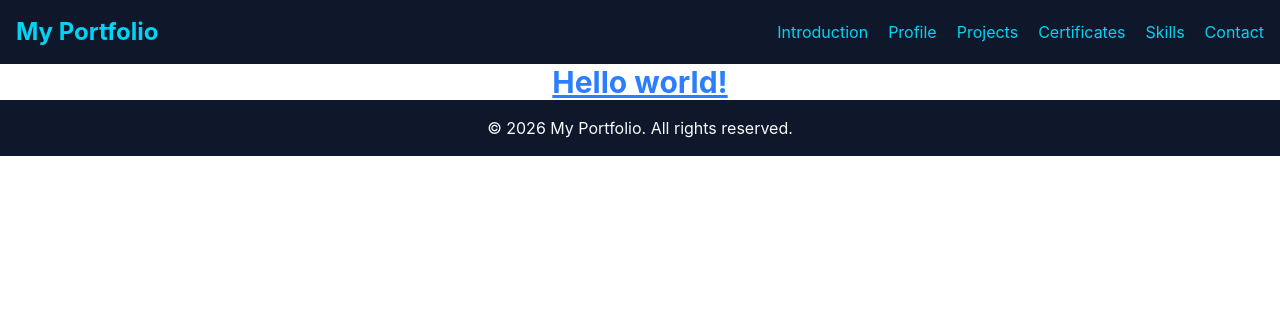
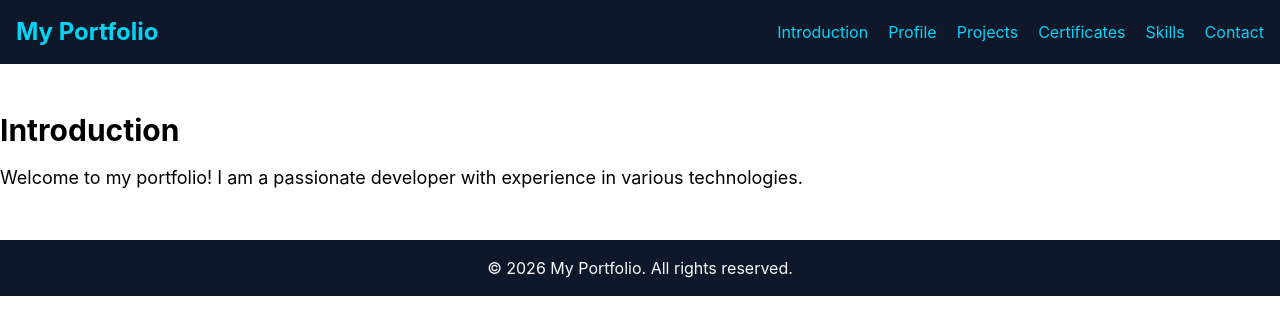
Before and after one commit to bhanuka598/Portfolio-website, a React (Vite) app in the folder client/: page / in a window 1280 px wide. Shown: the top 334 px of the page. Built offline with nearby package versions, Linux system fonts and the light colour scheme.

Commit message:
Created ui components and introduction section

```diff
--- a/client/src/App.jsx
+++ b/client/src/App.jsx
@@ -4,6 +4,7 @@ import viteLogo from './assets/vite.svg'
 import heroImg from './assets/hero.png'
 import Navbar from './components/layout/Navbar'
 import Footer from './components/layout/Footer'
+import Introduction from './sections/introduction/Introduction'
 import './index.css'
 
 function App() {
@@ -12,7 +13,7 @@ function App() {
   return (
     <div className='flex flex-col min-h-screen'>
       <Navbar />
-      <h1 className='text-3xl font-bold underline text-center text-blue-500'>Hello world!</h1>
+      <Introduction />
       <Footer />
     </div>
   )
--- /dev/null
+++ b/client/src/components/ui/Badge.jsx
@@ -0,0 +1,17 @@
+function Badge({ children, color }) {
+  const colorClasses = {
+    red: 'bg-red-500 text-white',
+    green: 'bg-green-500 text-white',
+    blue: 'bg-blue-500 text-white',
+    yellow: 'bg-yellow-500 text-black',
+    gray: 'bg-gray-500 text-white',
+  }
+
+  return (
+    <span className={`px-3 py-1 rounded-full text-sm font-medium ${colorClasses[color] || colorClasses.gray}`}>
+      {children}
+    </span>
+  )
+}
+
+export default Badge
--- /dev/null
+++ b/client/src/components/ui/Button.jsx
@@ -0,0 +1,12 @@
+function Button({ children, onClick }) {
+  return (
+    <button
+      className='px-4 py-2 bg-blue-500 text-white rounded hover:bg-blue-600 transition-colors duration-300'
+      onClick={onClick}
+    >
+      {children}
+    </button>
+  )
+}
+
+export default Button
--- /dev/null
+++ b/client/src/components/ui/Card.jsx
@@ -0,0 +1,11 @@
+function Card() {
+  return (
+    <div className="bg-white rounded-lg shadow-md p-6">
+      <h2 className="text-xl font-bold mb-4">Card Title</h2>
+      <p className="text-gray-700 mb-4">This is a simple card component built with Tailwind CSS.</p>
+      <button className="bg-blue-500 text-white px-4 py-2 rounded hover:bg-blue-600">Learn More</button>
+    </div>
+  );
+}
+
+export default Card
--- /dev/null
+++ b/client/src/components/ui/SectionTitle.jsx
@@ -0,0 +1,9 @@
+function SectionTitle({ children }) {
+  return (
+    <h2 className='text-2xl font-bold mb-4 text-gray-800 border-b-2 border-gray-300 pb-2'>
+      {children}
+    </h2>
+  )
+}
+
+export default SectionTitle
--- /dev/null
+++ b/client/src/sections/introduction/Introduction.jsx
@@ -0,0 +1,14 @@
+function Introduction() {
+  return (
+    <section id="introduction" className="py-12">
+      <div className="container mx-auto">
+        <h2 className="text-3xl font-bold mb-4">Introduction</h2>
+        <p className="text-lg">
+          Welcome to my portfolio! I am a passionate developer with experience in various technologies.
+        </p>
+      </div>
+    </section>
+  );
+}
+
+export default Introduction
```
